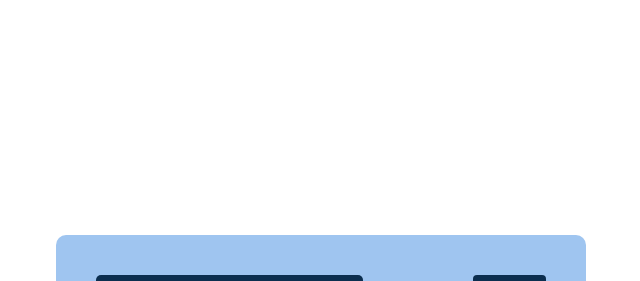
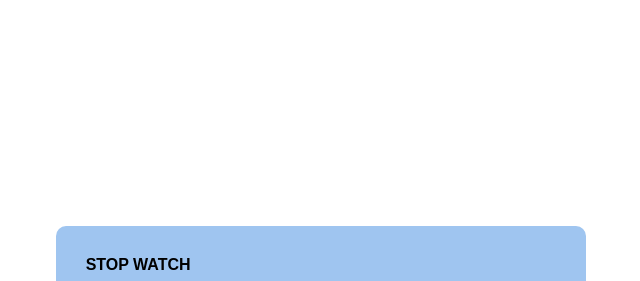
Before and after one commit to Twahir4real/Stop-watch-assignment-html-CSS-Javascript-, a plain HTML site: page index.html in a window 1280 px wide. Shown: the part 40-321 px from the top of the page, without its empty margins (319-959 px from the left). Drawn offline with Linux system fonts and the light colour scheme.

Commit message:
Add strong emphasis to stopwatch title
Added a strong element for emphasis in the stopwatch title.

```diff
--- a/index.html
+++ b/index.html
@@ -1,3 +1,6 @@
+
+
+
 <!DOCTYPE html>
 <html lang="en">
 <head>
@@ -8,6 +11,7 @@
 <body>
 
  <div class="container">
+    <strong class="strong"> STOP WATCH </strong>
   <div class="top-section">
     <div class="display" id="display">00:00:00</div>
 
```
